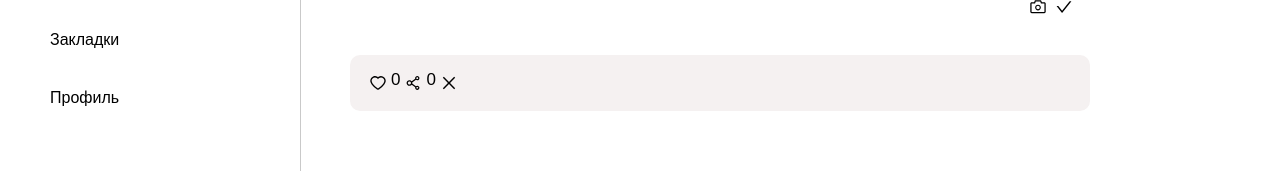
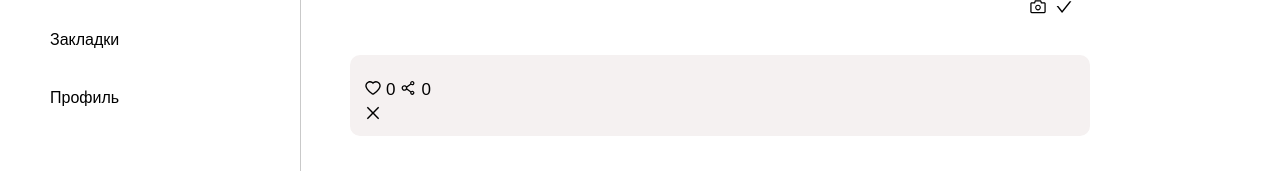
Before and after one commit to oksanaBir/social-net, a React app: page / in a window 1280 px wide. Both pictures are taken after a click on the element 1064 px from the left and 220 px from the top of the page. Shown: the part 213-384 px from the top of the page. Built offline with nearby package versions, Linux system fonts and the light colour scheme.

Commit message:
margin changed

```diff
--- a/src/components/Post.js
+++ b/src/components/Post.js
@@ -13,26 +13,28 @@ export default function Post({post}) {
 
     return(
         <PostWrapper postWrapper={true}>
-            <Text> {text}</Text>
+            <Text
+                margin={20}
+            >{text}</Text>
             <FlexBox direction={flexDirection.row} margin={15}>
                 <HeartOutlined
-                    style={{ margin: '5px' }}
+                    style={{ margin: '5px 0 5px 0' }}
                     value={likes}
                     onClick={
                         () => dispatch(likePost(postId, likes + 1))
                     }
                 />
-                <Text>{ likes }</Text>
+                <Text margin={5}>{ likes }</Text>
                 <ShareAltOutlined
-                    style={{ margin: '5px' }}
+                    style={{ margin: '5px 0 5px 0' }}
                     value={share}
                     onClick={
                         () => dispatch(sharePost(postId, share + 1))
                     }
                 />
-                <Text value={share}>{ share }</Text>
+                <Text margin={5}>{ share }</Text>
                 <CloseOutlined
-                    style={{ margin: '5px' }}
+                    style={{ marginRight: '720px' }}
                     onClick={
                         () => dispatch(deletePost(postId))
                     }
--- a/src/styles/text.less
+++ b/src/styles/text.less
@@ -1,3 +1,4 @@
 .text {
     font-size: 17px;
+    margin: 5px;
 }
--- a/src/ui/Text.js
+++ b/src/ui/Text.js
@@ -1,8 +1,11 @@
 import React from 'react';
 import classNames from 'classnames';
 
-export default function Text({children}) {
+export default function Text({children, margin = 0}) {
     return(
-        <div className={classNames('text')}>{children}</div>
+        <div
+            className={classNames('text')}
+            style={{ margin: margin + 'px' }}
+        >{children}</div>
     );
 }
```
